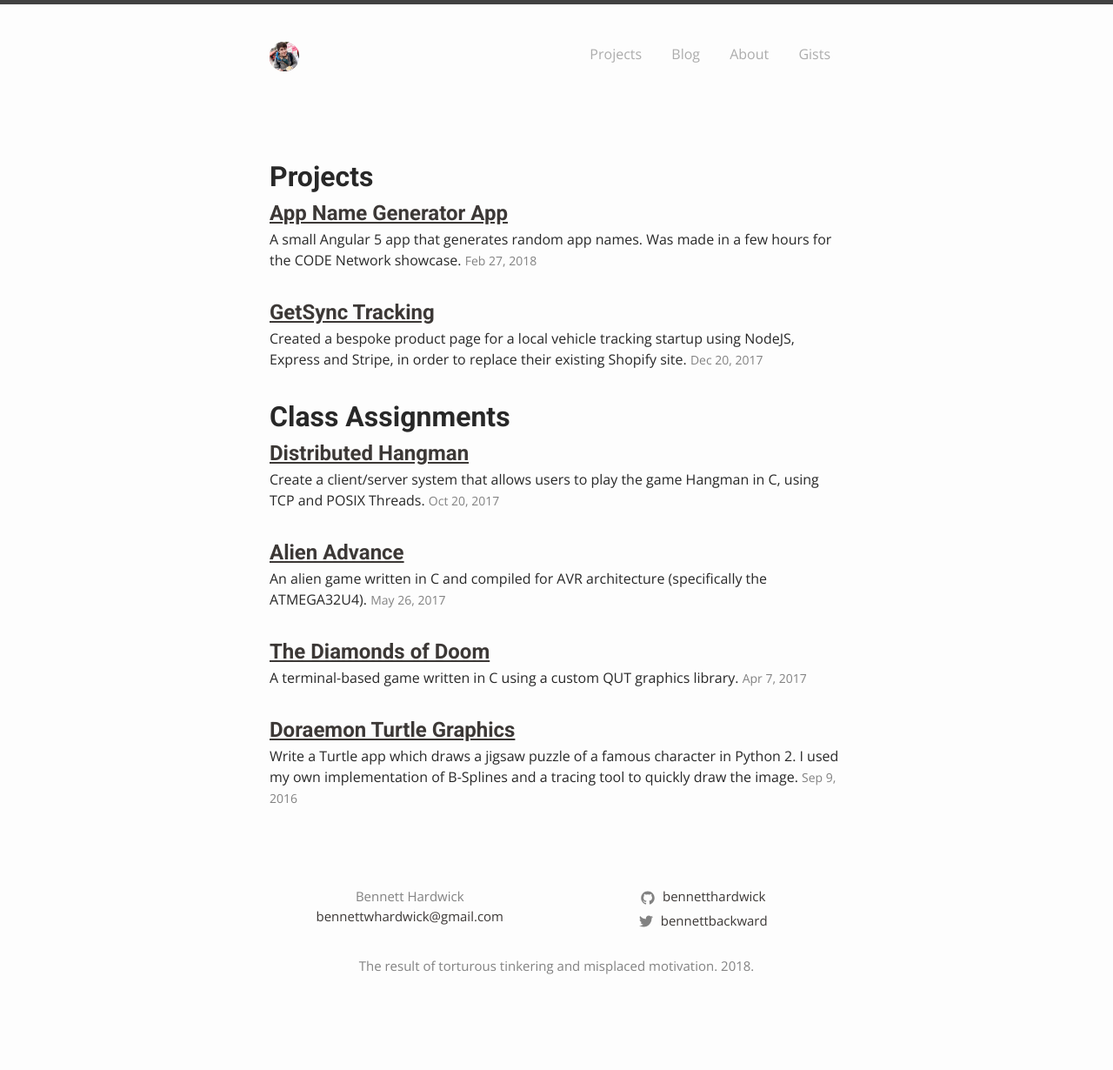
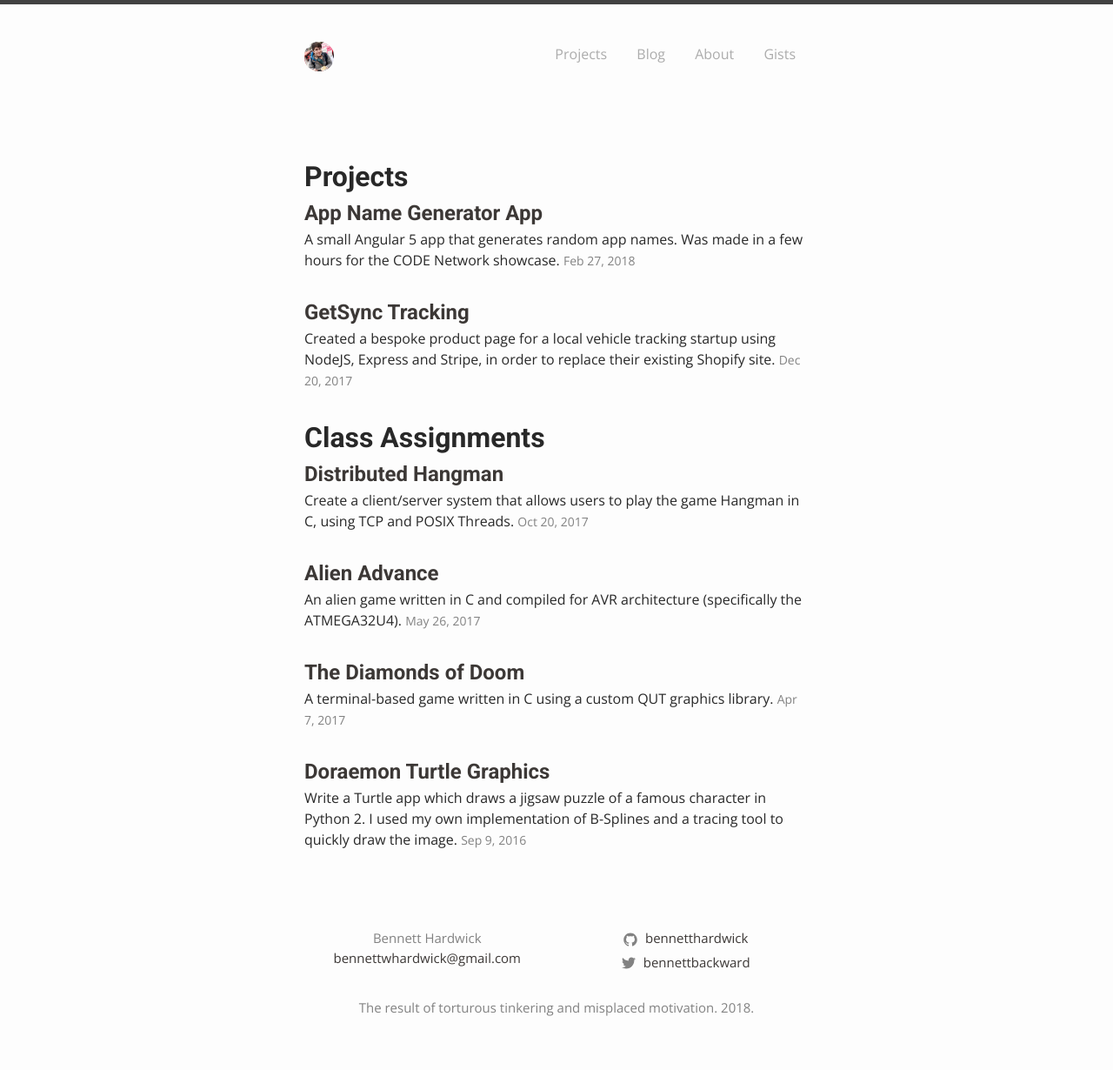
Before and after one commit to pbamotra/website, a Jekyll site: the page built from projects.md, in a window 1280 px wide. Shown: the whole page at 87% size. Built offline with Jekyll 4.4.1, drawn with Linux system fonts in a browser that asks for light colours; before the commit the page ends 1182 px from its top, so only the background shows below that.

Commit message:
Made the site look (subjectively) better

```diff
--- a/_sass/custom/_layout.scss
+++ b/_sass/custom/_layout.scss
@@ -1,10 +1,10 @@
 html, body {
-	font-family: "Open Sans";
+	font-family: "Open Sans", sans-serif;
 }
 
 h1, h2, h3 {
 	margin: 0;
-	font-family: 'Roboto', sans-serif;
+	font-family: "Roboto", sans-serif;
 	color: $text-color;
 }
 
@@ -23,10 +23,14 @@ h1, h2, h3 {
 
 }
 
+h2 a.post-link { text-decoration: none }
+
 a {
 
 	display: inline;
 	color: $brand-color;
+
+
 
 	&:hover {
 		color: darken($brand-color, 15%);
--- a/_sass/minima.scss
+++ b/_sass/minima.scss
@@ -20,7 +20,7 @@ $grey-color-light: lighten($grey-color, 40%) !default;
 $grey-color-dark:  darken($grey-color, 25%) !default;
 
 // Width of the content area
-$content-width:    720px !default;
+$content-width:    640px !default;
 
 $on-palm:          600px !default;
 $on-laptop:        720px !default;
```
